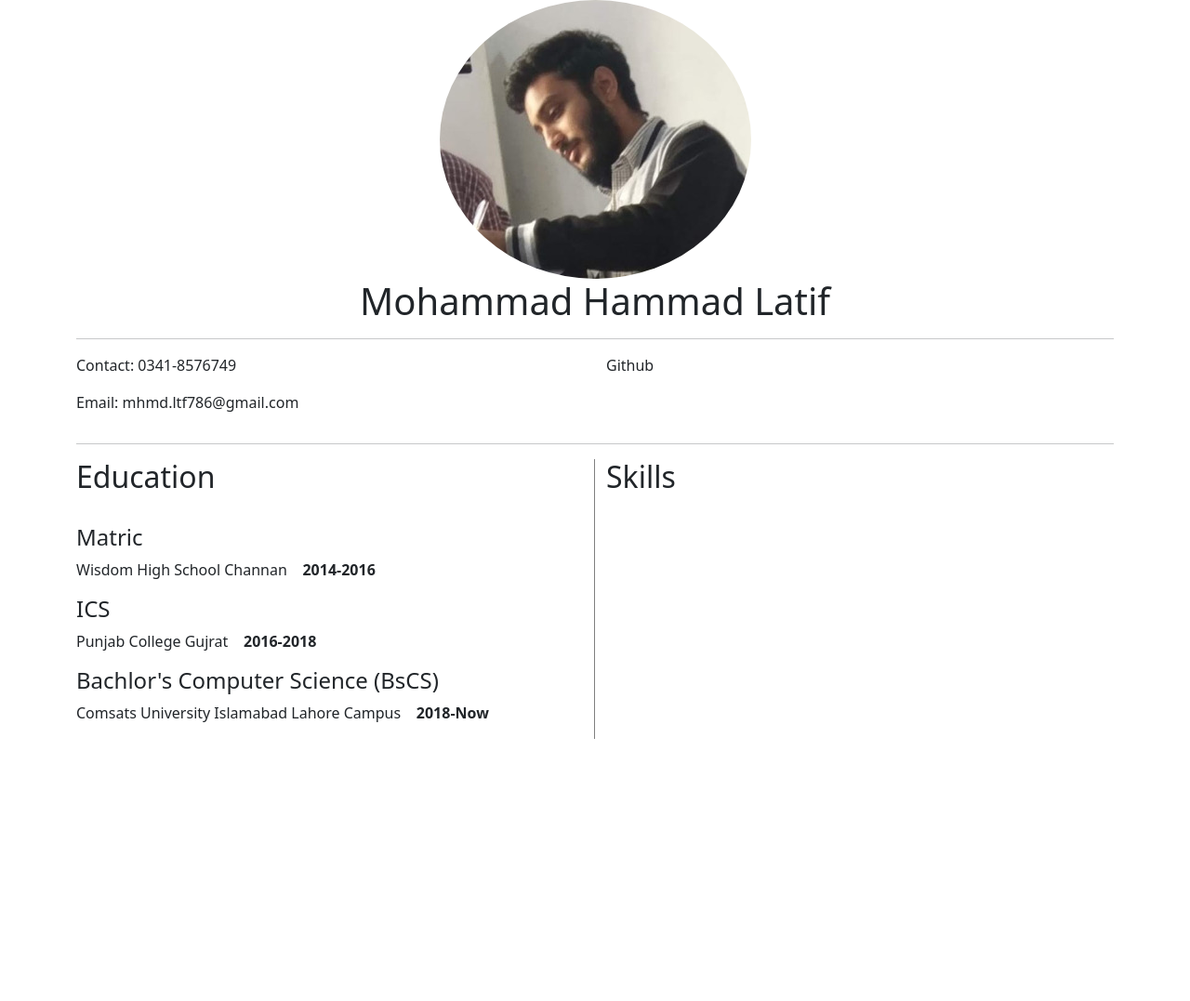
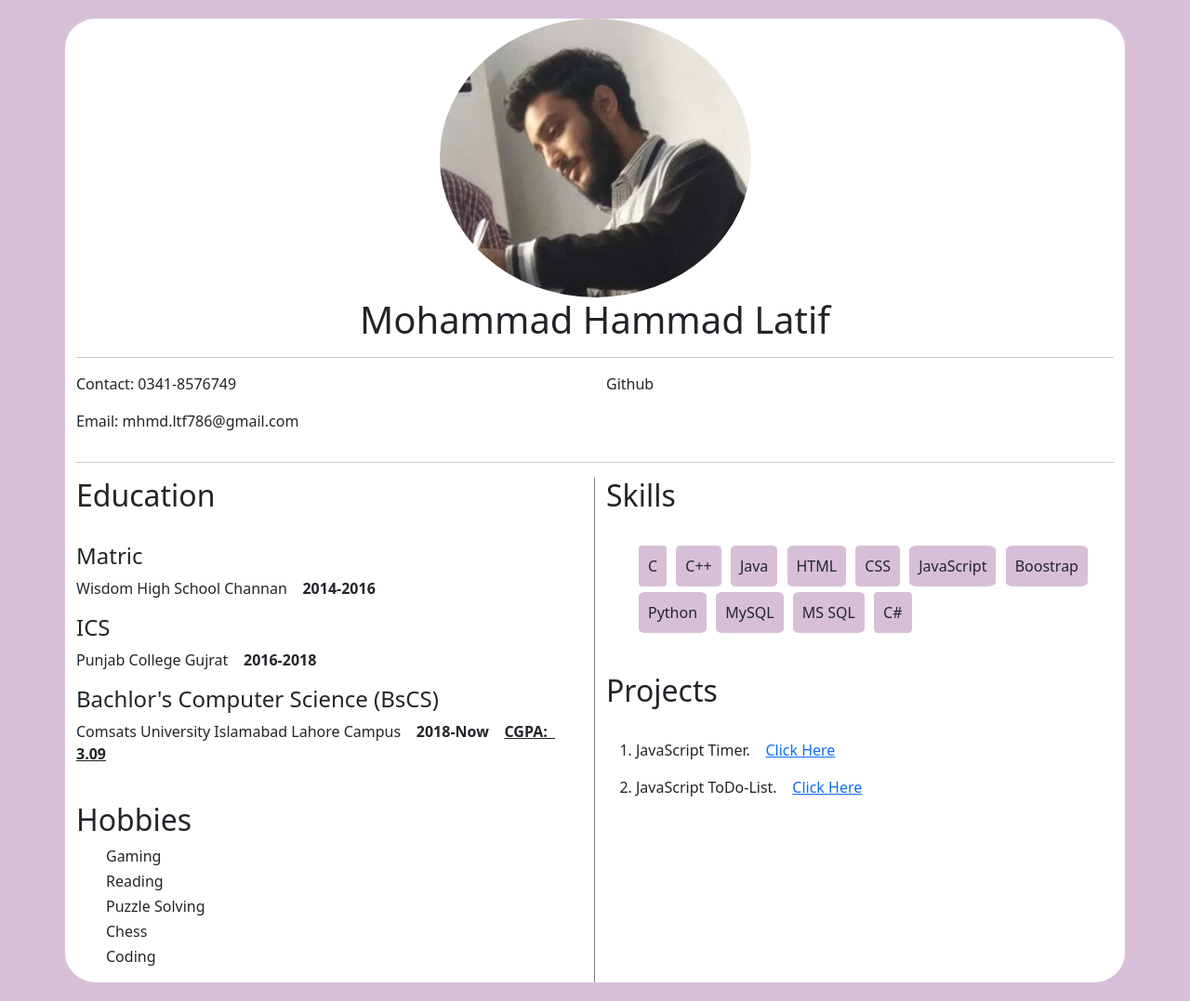
Before and after one commit to hmd-ltf/CV, a PHP site: page / in a window 1280 px wide. Shown: the whole page at 93% size. Before the commit the page ends 795 px from the top, so only its background shows below. Run offline with PHP 8.4, Linux system fonts and the light colour scheme.

Commit message:
Almost Finished

```diff
--- a/css/style.css
+++ b/css/style.css
@@ -1,18 +1,45 @@
+body {
+    background-color: thistle;
+}
+
+.container {
+    margin-top: 20px;
+    margin-bottom: 20px;;
+    background-color: white;
+    border-radius: 3%;
+}
+
 #main-head img{
-    margin-top: 100px;
+    margin-top: auto;
     display: block;
-    margin:auto;
+    margin-left:auto;
+    margin-right: auto;
 }
 #main-head h1{
     text-align: center;
-}
-
-.custom_dataset {
-    display: inline;
 }
 
 /* Vertical Line */
 .vLine{
     border-right: 1px solid gray;
     height: 100%;
-  }
+}
+
+.custom_list li {
+    list-style-type: none;
+    margin-top: 3px;
+    font-size: medium;
+}
+
+.custom_list_2 li {
+    display: inline-block;
+    list-style-type: none;
+    padding: 10px;
+    border-radius: 10%;
+    margin: 3px;
+    background-color: thistle;
+}
+
+.custom_list_3 li p{
+    display: inline-block;
+}
--- a/index.html
+++ b/index.html
@@ -11,7 +11,7 @@
     <!-- CSS Custom -->
     <link rel="stylesheet" href="css/style.css">
 
-    <title>Resume</title>
+    <title>My CV</title>
 
   </head>
   <body>
@@ -46,18 +46,30 @@
             <div class="col-lg-6 col-md-6 vLine">
                 <h2>Education</h2>
                 <br>
-                    <div class="custom_dataset">
+                    <div class="custom_combinedData">
                         <h4>Matric </h4></td>
                         <p>Wisdom High School Channan &nbsp;&nbsp; <strong>2014-2016</strong></p>
                     </div>
-                    <div class="custom_dataset">
+                    <div class="custom_combinedData">
                         <h4>ICS </h4></td>
                         <p>Punjab College Gujrat &nbsp;&nbsp; <strong>2016-2018</strong></p>
                     </div>
-                    <div class="custom_dataset">
+                    <div class="custom_combinedData">
                         <h4>Bachlor's Computer Science (BsCS)</h4></td>
-                        <p>Comsats University Islamabad Lahore Campus &nbsp;&nbsp; <strong>2018-Now</strong></p>
+                        <p>Comsats University Islamabad Lahore Campus &nbsp;&nbsp; <strong>2018-Now  &nbsp;&nbsp; <u>CGPA: &nbsp; 3.09</u></strong></p>
                     </div>
+
+                    <br />
+                    <h2>Hobbies</h2>
+
+                    <ul class = "custom_list">
+                        <li>Gaming</li>
+                        <li>Reading</li>
+                        <li>Puzzle Solving</li>
+                        <li>Chess</li>
+                        <li>Coding</li>
+                    </ul>
+
             </div>
 
             <!-- Right Side of Content Ends-->
@@ -65,6 +77,30 @@
             <!-- Left Side of Content -->
             <div class="col-lg-6 col-md-6">
                 <h2>Skills</h2>
+                <br />
+                <ul class="custom_list_2">
+                    <li>C</li>
+                    <li>C++</li>
+                    <li>Java</li>
+                    <li>HTML</li>
+                    <li>CSS</li>
+                    <li>JavaScript</li>
+                    <li>Boostrap</li>
+                    <li>Python</li>
+                    <li>MySQL</li>
+                    <li>MS SQL</li>
+                    <li>C#</li>
+                </ul>
+                <br />
+
+                <h2>Projects</h2>
+                <br>
+
+                <ol class="custom_list_3">
+                    <li><p>JavaScript Timer. &nbsp; &nbsp;</p><a href="./assets/Timer/index.html">Click Here</a></li>
+                    <li><p>JavaScript ToDo-List. &nbsp; &nbsp;</p><a href="./assets/ToDo App/index.html">Click Here</a></li>
+                </ol>
+
             </div>
 
             <!-- Left Side of Content Ends-->
```
Also changed, not shown: assets/Timer/index.html (added, +40 -0 lines), assets/Timer/script.js (added, +31 -0 lines), assets/Timer/style.css (added, +36 -0 lines), assets/ToDo App/index.html (added, +33 -0 lines), assets/ToDo App/main.js (added, +41 -0 lines), assets/ToDo App/style.css (added, +62 -0 lines), assets/Timer/img.jpeg (added), assets/ToDo App/background.png (added).
